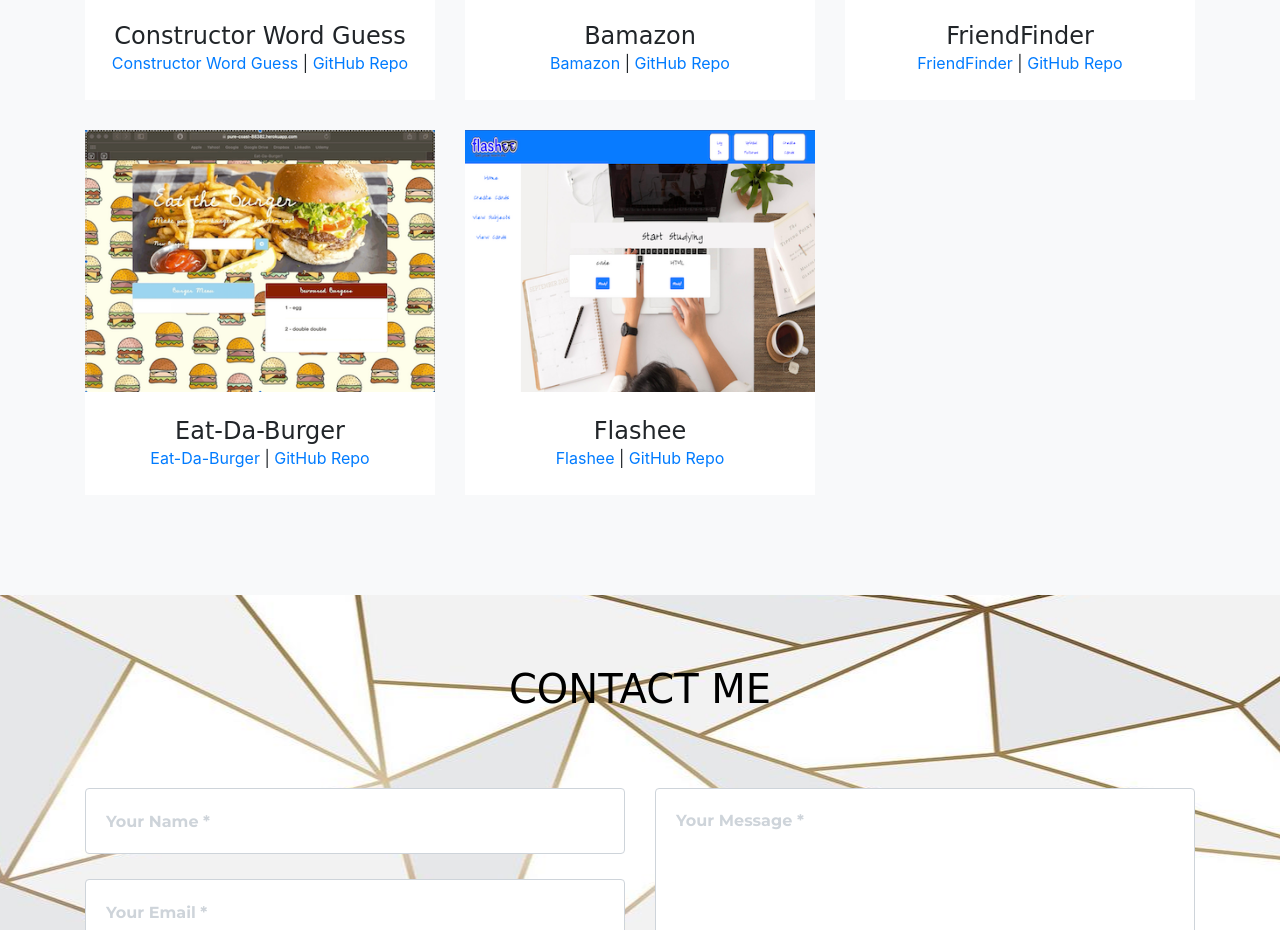
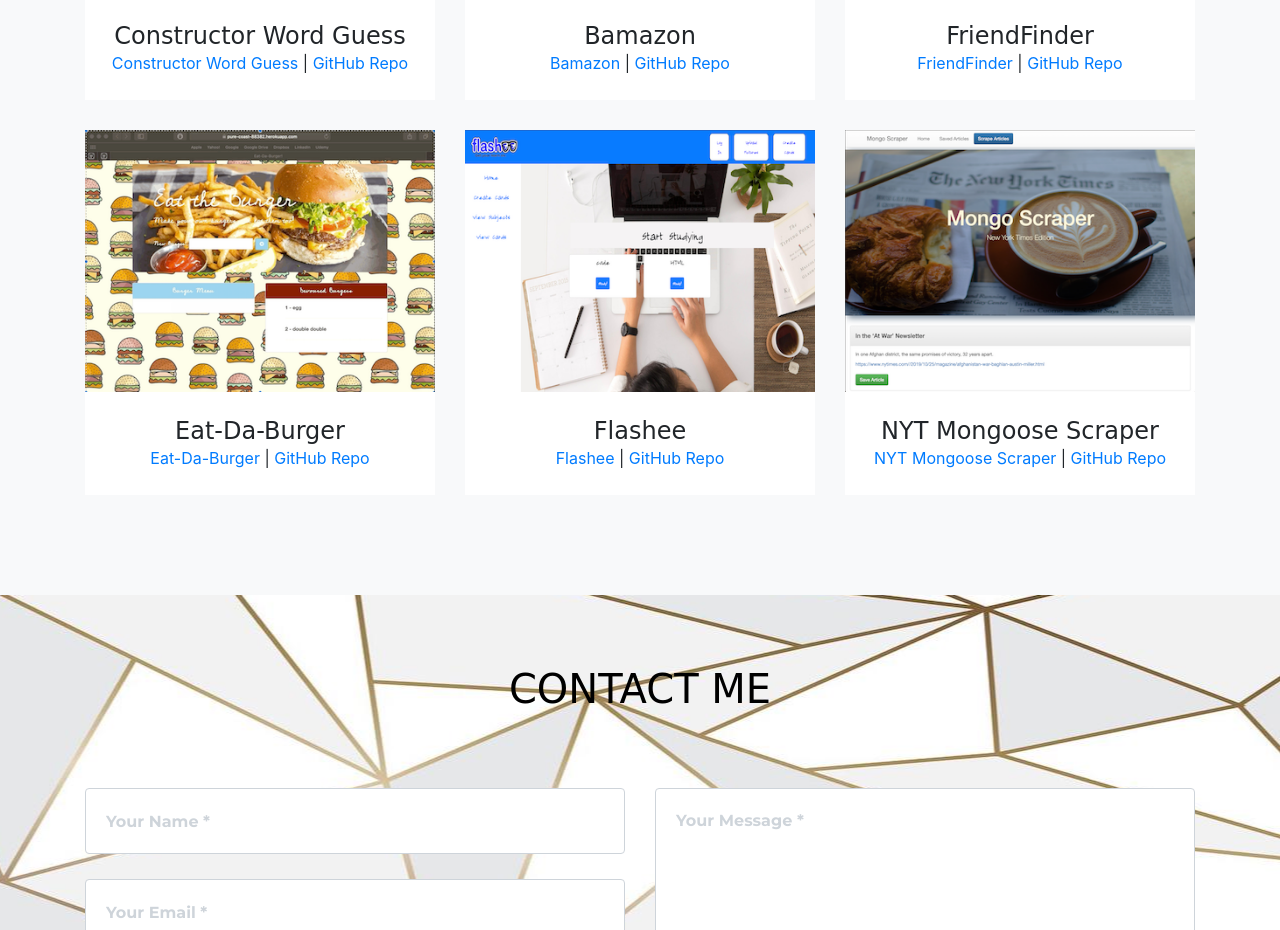
Before and after one commit to jnieves14/jnieves14.github.io, a website with bundled scripts: page index.html in a window 1280 px wide. Shown: the part 4444-5374 px from the top of the page. Built offline with nearby package versions, Linux system fonts and the light colour scheme; a web font is replaced by a local one.

Commit message:
Mongoose scraper added

```diff
--- a/index.html
+++ b/index.html
@@ -378,6 +378,15 @@
           </div>
         </div>
 
+        <div class="col-md-4 col-sm-6 portfolio-item">
+          <a href="https://pure-falls-58683.herokuapp.com/" target="_blank"><img class="img-fluid" src="img/portfolio/15-MongooseScraper-thumbnail.png" alt=""></a>
+          <div class="portfolio-caption">
+            <h4>NYT Mongoose Scraper</h4>
+            <a href="https://pure-falls-58683.herokuapp.com/" target="_blank">NYT Mongoose Scraper</a> |
+            <a href="https://github.com/jnieves14/Mongo-Scraper" target="_blank">GitHub Repo</a>
+          </div>
+        </div>
+
       </div>
     </div>
   </section>
```
Also changed, not shown: img/portfolio/15-MongooseScraper-thumbnail.png (added).
